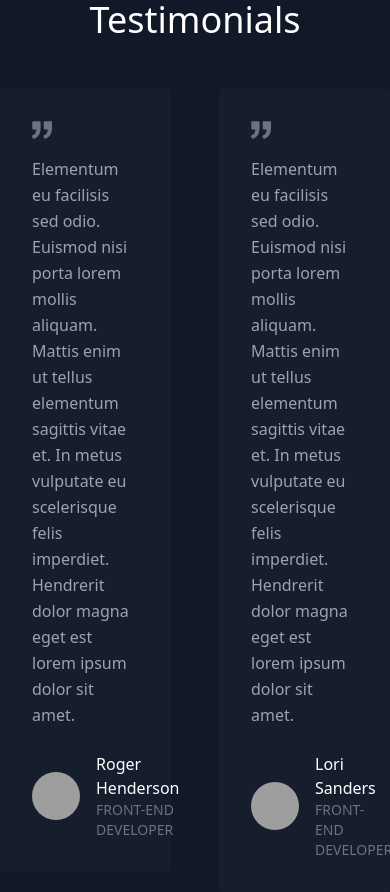
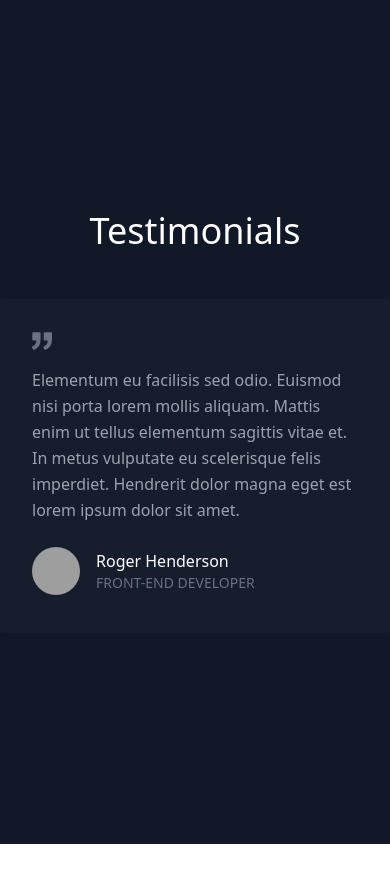
Before and after one commit to abeedev17/carousel-with-swiperjs, a React (Vite) app: page / in a window 390 px wide. After the commit the page ends 844 px from the top, so only its background shows below. Built offline with nearby package versions, Linux system fonts and the light colour scheme; grey boxes are pictures that could not be loaded.

Commit message:
feat(Slider):  add breakpoints for responsive design

```diff
--- a/src/components/Slider.tsx
+++ b/src/components/Slider.tsx
@@ -17,6 +17,16 @@ export const Slider = ({ people }: SliderProps) => {
       slidesPerView={2}
       spaceBetween={48}
       autoplay={{ delay: 3000, disableOnInteraction: false }}
+      breakpoints={{
+        320: {
+          slidesPerView: 1,
+          spaceBetween: 10
+        },
+        1024: {
+          slidesPerView: 2,
+          spaceBetween: 48
+        }
+      }}
     >
       {people.map(person => (
         <SwiperSlide key={person.id} className="h-full">
```
